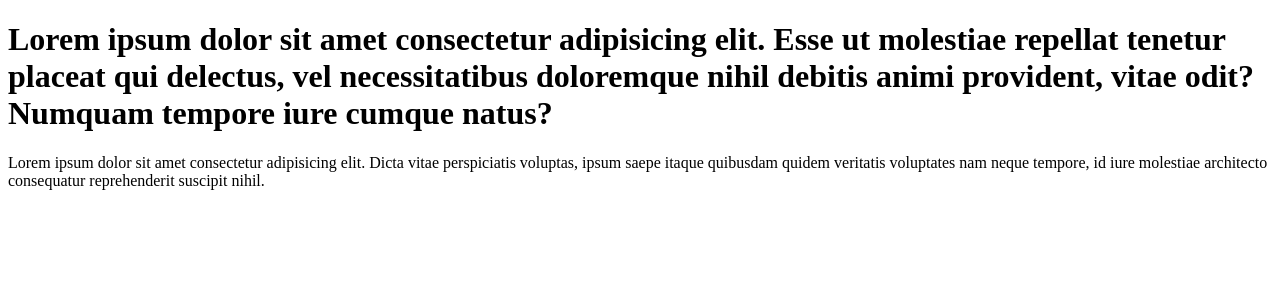
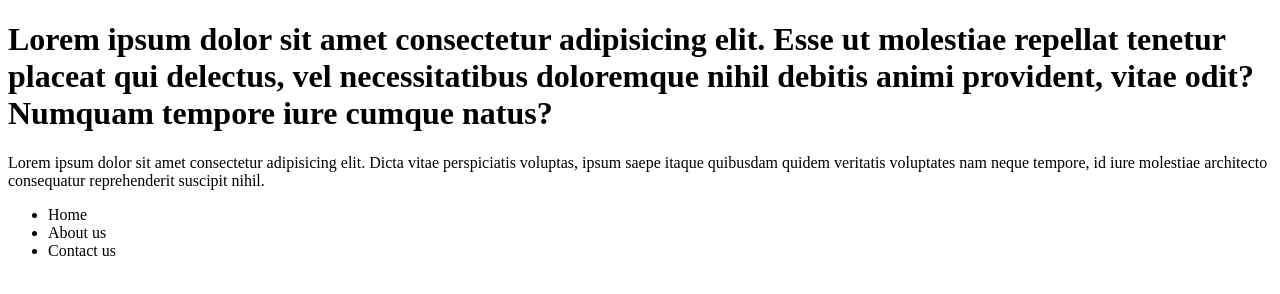
Before and after one commit to Shreyas-cymk/learn-git, a plain HTML site: page index.html in a window 1280 px wide. Drawn offline with Linux system fonts and the light colour scheme.

Commit message:
Added List files

```diff
--- a/index.html
+++ b/index.html
@@ -8,5 +8,12 @@
 <body>
     <h1>Lorem ipsum dolor sit amet consectetur adipisicing elit. Esse ut molestiae repellat tenetur placeat qui delectus, vel necessitatibus doloremque nihil debitis animi provident, vitae odit? Numquam tempore iure cumque natus?</h1>
     <p>Lorem ipsum dolor sit amet consectetur adipisicing elit. Dicta vitae perspiciatis voluptas, ipsum saepe itaque quibusdam quidem veritatis voluptates nam neque tempore, id iure molestiae architecto consequatur reprehenderit suscipit nihil.</p>
+    <ul>
+        <li>
+            Home
+        </li>
+        <li> About us</li>
+        <li> Contact us</li>
+    </ul>
 </body>
 </html>
```
